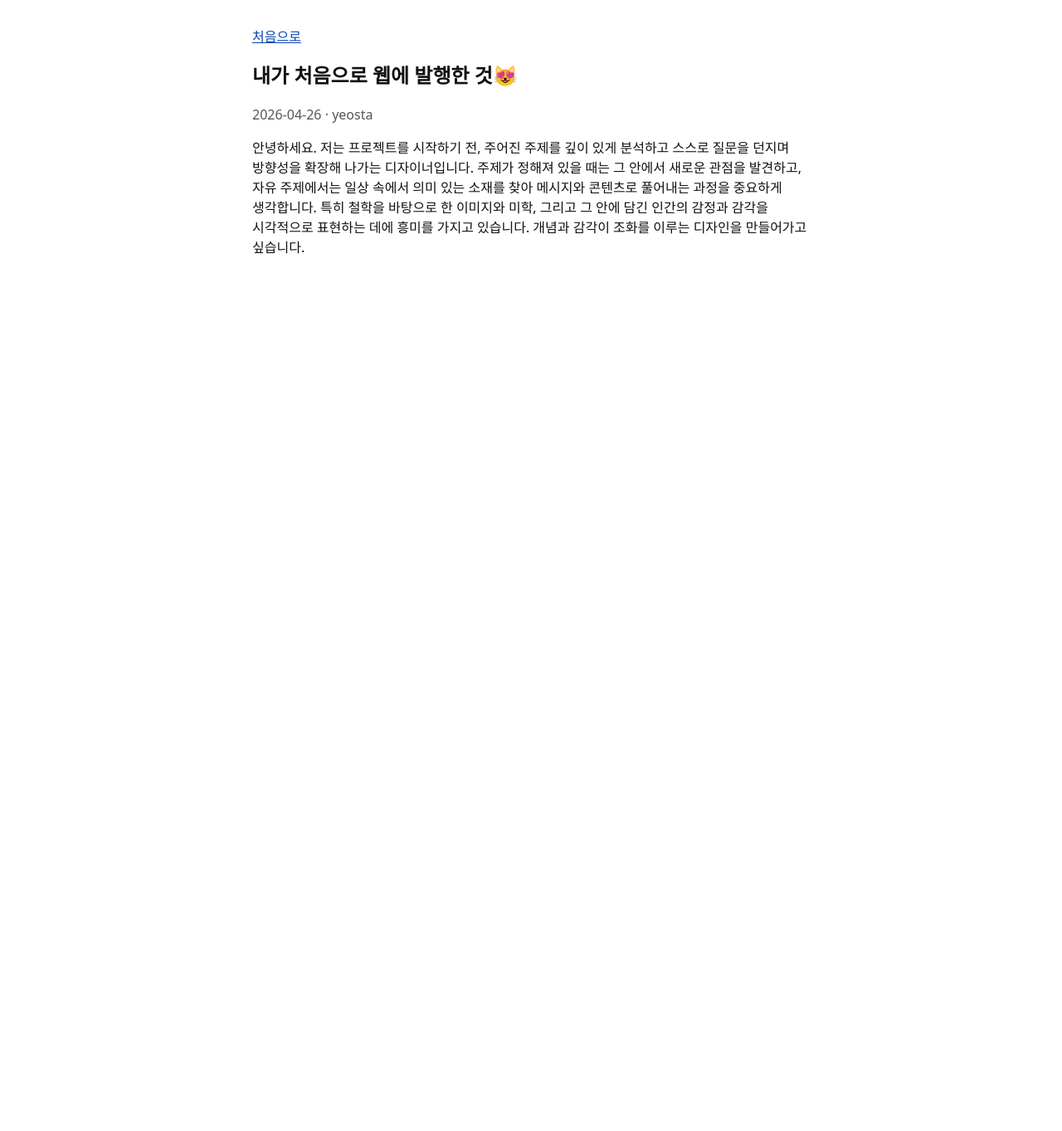
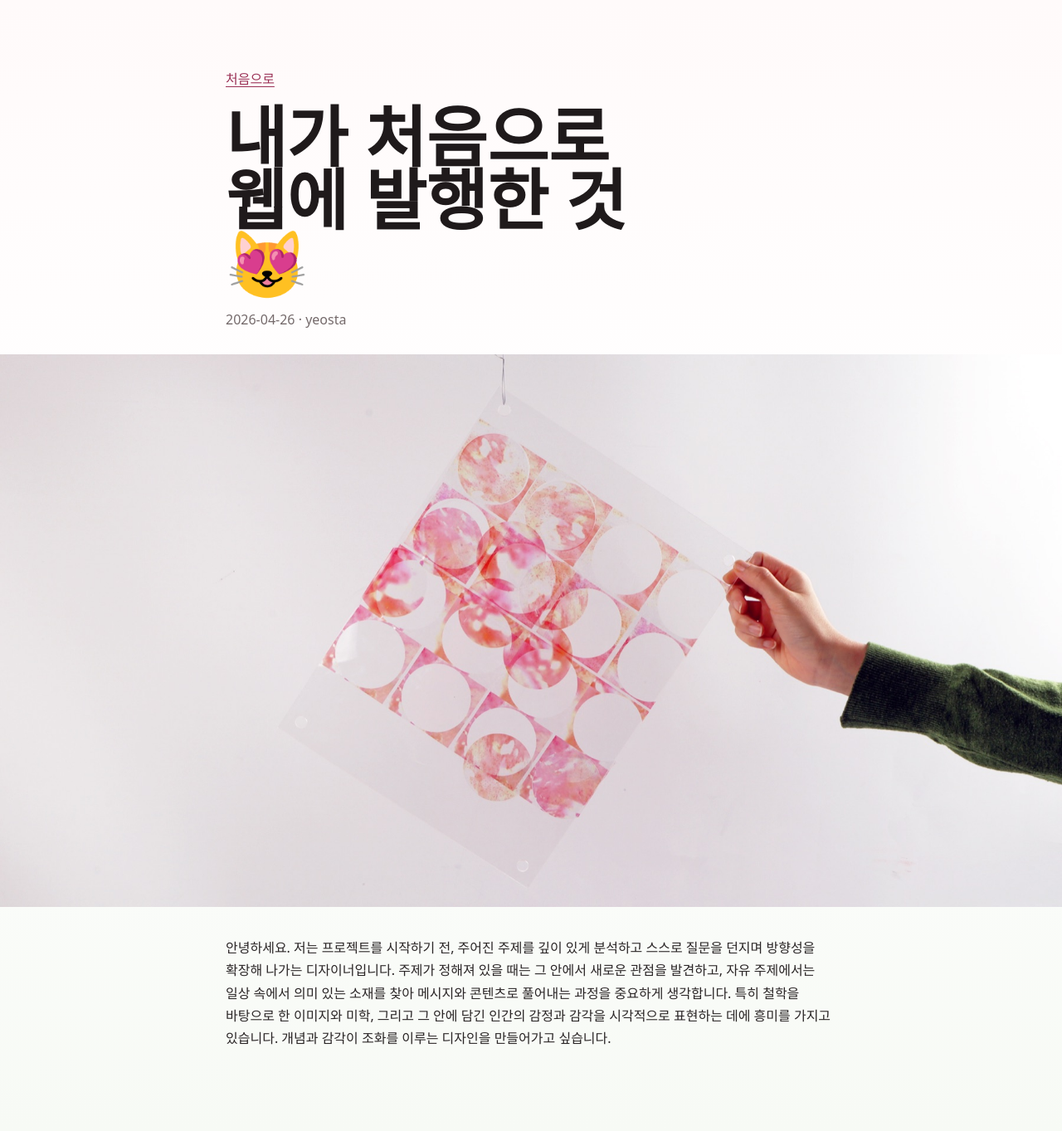
Before and after one commit to yeostaa/yeosta.github.io, a Jekyll site: the page built from _posts/2026-04-26-welcome.md, in a window 1280 px wide. Shown: the whole page at 83% size. Built offline with Jekyll 4.4.1, drawn with Linux system fonts in a browser that asks for light colours; before the commit the page ends 900 px from its top, so only the background shows below that.

Commit message:
Add visual portfolio post design

```diff
--- a/_posts/2026-04-26-welcome.md
+++ b/_posts/2026-04-26-welcome.md
@@ -1,7 +1,9 @@
 ---
 layout: post
 title: "내가 처음으로 웹에 발행한 것😻"
-author: yeosta
+author: "yeosta"
 ---
 
+![투명한 판 위에 분홍색 원형 패턴 작업물이 놓여 있고, 한 손이 그것을 들어 보이는 장면](/assets/images/cover-material.jpg)
+
 안녕하세요. 저는 프로젝트를 시작하기 전, 주어진 주제를 깊이 있게 분석하고 스스로 질문을 던지며 방향성을 확장해 나가는 디자이너입니다. 주제가 정해져 있을 때는 그 안에서 새로운 관점을 발견하고, 자유 주제에서는 일상 속에서 의미 있는 소재를 찾아 메시지와 콘텐츠로 풀어내는 과정을 중요하게 생각합니다. 특히 철학을 바탕으로 한 이미지와 미학, 그리고 그 안에 담긴 인간의 감정과 감각을 시각적으로 표현하는 데에 흥미를 가지고 있습니다. 개념과 감각이 조화를 이루는 디자인을 만들어가고 싶습니다.
--- a/assets/css/style.css
+++ b/assets/css/style.css
@@ -1,16 +1,15 @@
 html {
   font-family: system-ui, -apple-system, BlinkMacSystemFont, "Segoe UI", sans-serif;
   font-size: 16px;
-  line-height: 1.5;
+  line-height: 1.7;
   letter-spacing: 0;
 }
 
 body {
-  margin: 2rem auto;
-  max-width: 42rem;
-  padding: 0 1rem 4rem;
-  color: #111;
-  background: #fff;
+  margin: 0;
+  color: #2a2526;
+  background:
+    linear-gradient(180deg, #fffafa 0%, #fff 44%, #f7faf5 100%);
   word-break: keep-all;
   word-wrap: normal;
   overflow-wrap: normal;
@@ -18,13 +17,24 @@ body {
   hyphens: none;
 }
 
+main {
+  width: min(100% - 2rem, 46rem);
+  margin: 0 auto;
+  padding: 4rem 0 5rem;
+}
+
 h1,
 h2,
 h3 {
   line-height: 1.25;
+  font-weight: 650;
+  color: #1f1a1b;
 }
 
 .site-title {
+  margin: 0;
+  font-size: clamp(2.15rem, 8vw, 4.5rem);
+  line-height: 0.98;
   word-break: normal;
   overflow-wrap: anywhere;
 }
@@ -32,11 +42,39 @@ h3 {
 .site-description,
 .post-meta,
 time {
-  color: #555;
+  color: #74696a;
+}
+
+.site-description {
+  margin-top: 1rem;
+  font-size: 1.05rem;
 }
 
 .post-meta span::before {
   content: " · ";
+}
+
+article > header {
+  margin-bottom: 1.75rem;
+}
+
+article > header h1 {
+  max-width: 12ch;
+  margin: 0 0 0.75rem;
+  font-size: clamp(2.35rem, 8vw, 5rem);
+  line-height: 0.95;
+}
+
+article > p:first-of-type {
+  margin: 0 calc(50% - 50vw) 2.25rem;
+}
+
+article > p:first-of-type img {
+  display: block;
+  width: 100%;
+  max-height: 74vh;
+  object-fit: cover;
+  object-position: center;
 }
 
 p,
@@ -49,32 +87,44 @@ blockquote {
   hyphens: none;
 }
 
+p {
+  margin: 1.1rem 0;
+}
+
 a {
-  color: #0645ad;
+  color: #9b3156;
   overflow-wrap: anywhere;
+  text-decoration-thickness: 0.08em;
+  text-underline-offset: 0.2em;
 }
 
 a:visited {
-  color: #0b0080;
+  color: #6f3a57;
 }
 
 .post-list {
-  padding-left: 1.4rem;
+  margin-top: 2.5rem;
+  padding-left: 0;
+  list-style: none;
 }
 
 .post-list li {
-  margin-bottom: 0.45rem;
+  display: grid;
+  gap: 0.25rem;
+  padding: 1rem 0;
+  border-top: 1px solid #eadedf;
 }
 
 .post-list time {
-  margin-right: 0.5rem;
+  margin-right: 0;
+  font-size: 0.9rem;
 }
 
 blockquote {
   margin-left: 0;
   padding-left: 1rem;
-  border-left: 1px solid #aaa;
-  color: #333;
+  border-left: 1px solid #d9a9b9;
+  color: #4a3c40;
 }
 
 code,
@@ -86,7 +136,24 @@ pre {
 pre {
   overflow-x: auto;
   padding: 0.75rem;
-  border: 1px solid #ddd;
+  border: 1px solid #eadedf;
   word-break: normal;
   overflow-wrap: normal;
 }
+
+img {
+  max-width: 100%;
+  height: auto;
+}
+
+@media (max-width: 640px) {
+  main {
+    width: min(100% - 1.25rem, 46rem);
+    padding-top: 2rem;
+  }
+
+  article > p:first-of-type {
+    margin-right: calc(50% - 50vw);
+    margin-left: calc(50% - 50vw);
+  }
+}
```
Also changed, not shown: assets/images/cover-material.jpg (added).
